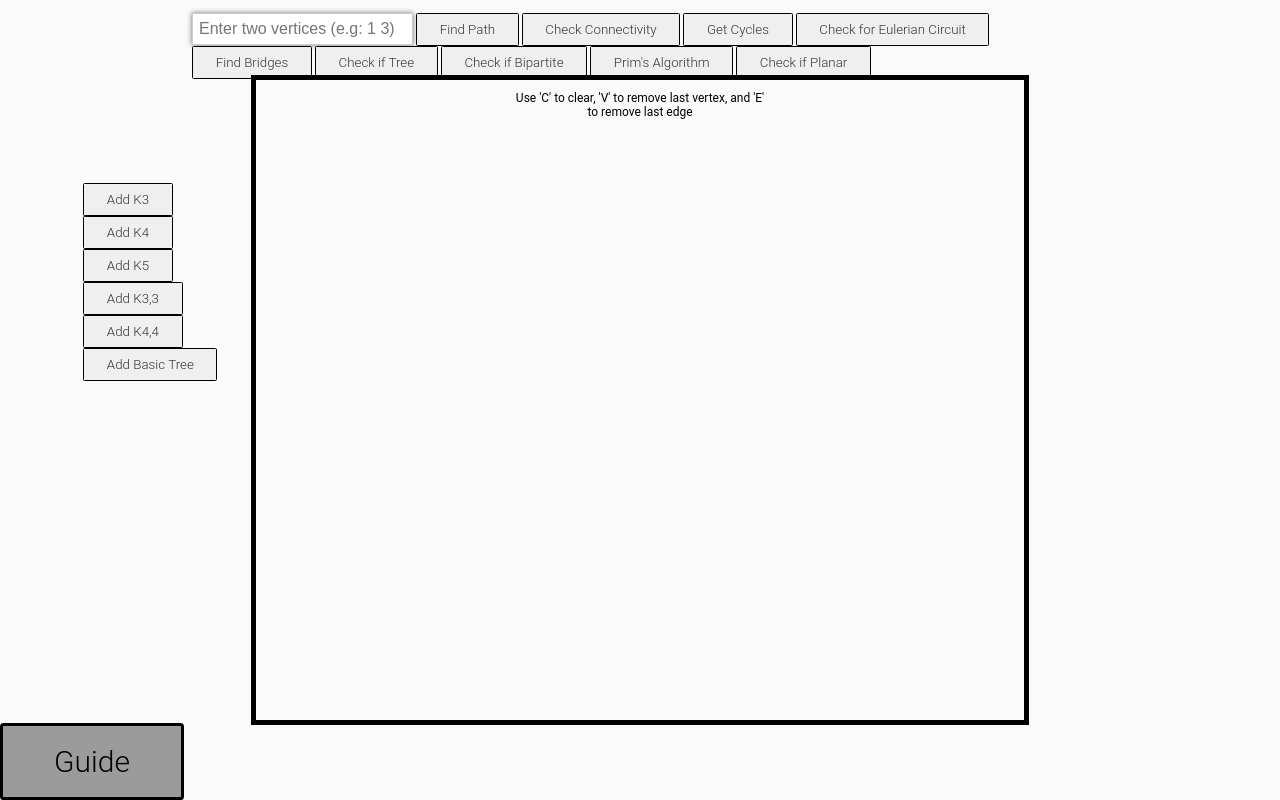
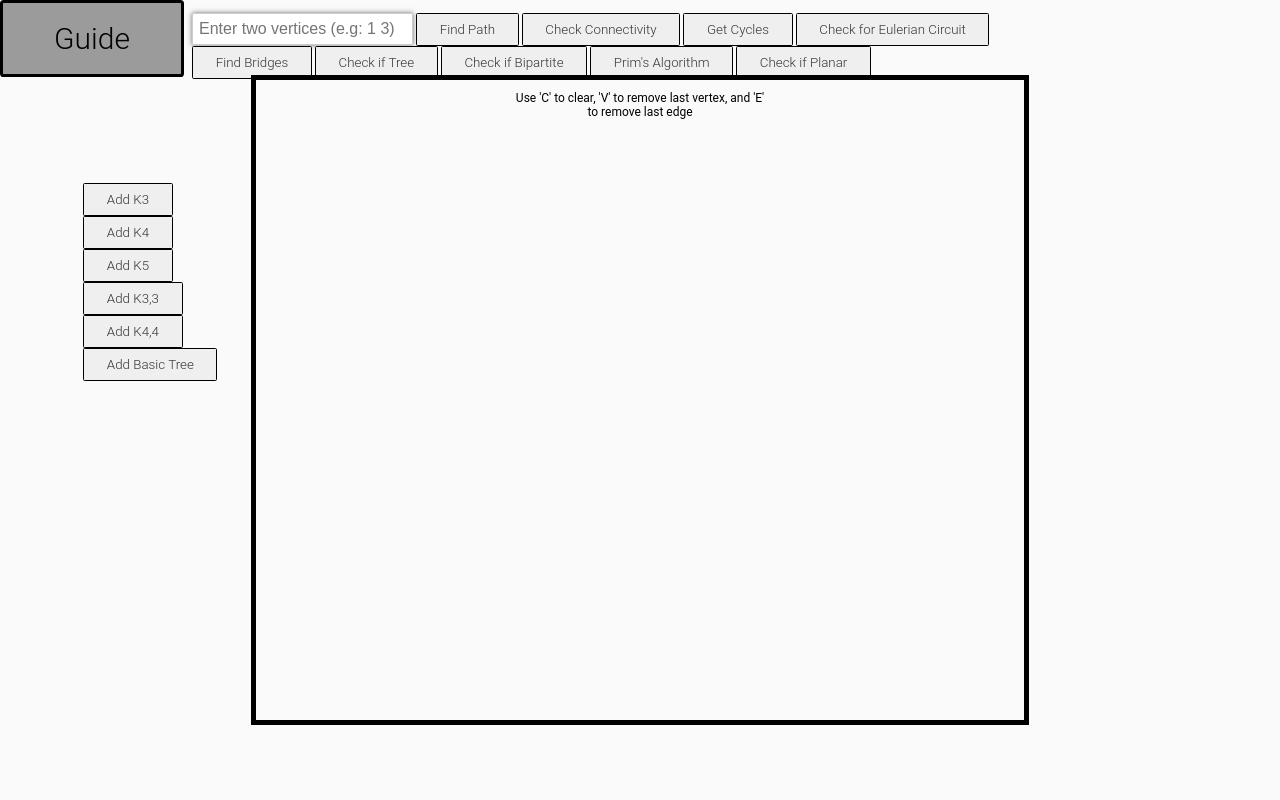
Before and after one commit to uw-lbatson/github.io, a plain HTML site: page index.html in a window 1280 px wide. Drawn offline with Linux system fonts and the light colour scheme.

Commit message:
Update index.css

```diff
--- a/index.css
+++ b/index.css
@@ -96,7 +96,7 @@ button.tutorial {
     transition: all 0.2s;
     font-size: 30px;
     position: fixed;
-    bottom: 0;
+    top: 0;
     left: 0;
 }
 
```
